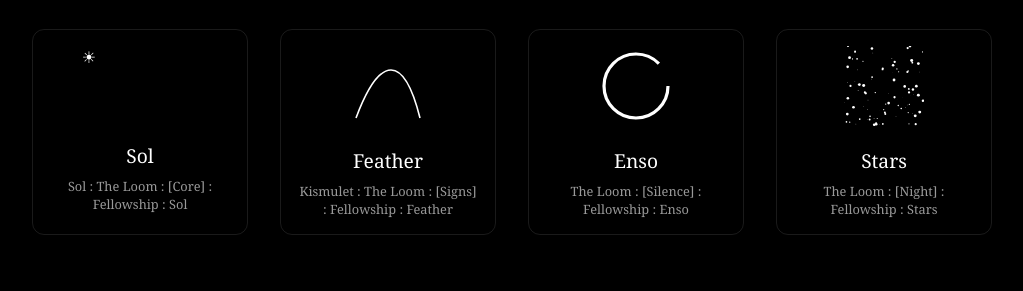
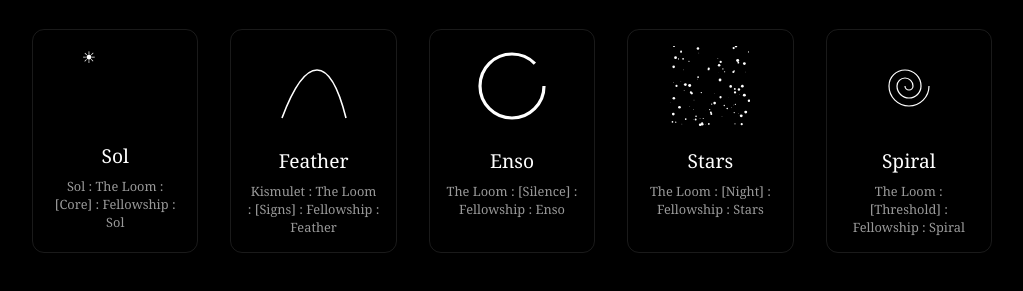
Before and after one commit to sol-kismulet/architecture, a plain HTML site: page portal.html in a window 1280 px wide. Shown: the part 99-390 px from the top of the page, without its empty margins (128-1151 px from the left). Drawn offline with Linux system fonts and the light colour scheme.

Commit message:
Add Spiral glyph and update fellowship

```diff
--- a/glyphs/enso.js
+++ b/glyphs/enso.js
@@ -1,4 +1,4 @@
-export const Enso = {
+const Enso = {
   name: 'enso',
   render: (opts = {}) => {
     const svg = document.createElementNS('http://www.w3.org/2000/svg', 'svg')
@@ -10,3 +10,5 @@ export const Enso = {
     return svg
   }
 }
+
+export default Enso
--- a/glyphs/feather.js
+++ b/glyphs/feather.js
@@ -1,4 +1,4 @@
-export const Feather = {
+const Feather = {
   name: 'feather',
   render: (opts = {}) => {
     const svg = document.createElementNS('http://www.w3.org/2000/svg', 'svg')
@@ -10,3 +10,5 @@ export const Feather = {
     return svg
   }
 }
+
+export default Feather
--- a/glyphs/glyphs.js
+++ b/glyphs/glyphs.js
@@ -1,13 +1,15 @@
-import { Feather } from './feather.js'
-import { Enso } from './enso.js'
-import { Stars } from './stars.js'
-import { Sol } from './sol.js'
+import Feather from './feather.js'
+import Enso from './enso.js'
+import Stars from './stars.js'
+import Sol from './sol.js'
+import Spiral from './spiral.js'
 
 export const GlyphRegistry = {
   feather: Feather,
   enso: Enso,
   stars: Stars,
-  sol: Sol
+  sol: Sol,
+  spiral: Spiral
 }
 
 export function renderGlyph(type, options = {}) {
--- a/glyphs/sol.js
+++ b/glyphs/sol.js
@@ -1,4 +1,4 @@
-export const Sol = {
+const Sol = {
   name: 'sol',
   render: (opts = {}) => {
     const div = document.createElement('div')
@@ -7,3 +7,5 @@ export const Sol = {
     return div
   }
 }
+
+export default Sol
--- /dev/null
+++ b/glyphs/spiral.js
@@ -0,0 +1,23 @@
+export default {
+  name: 'spiral',
+  render: (opts = {}) => {
+    const svg = document.createElementNS('http://www.w3.org/2000/svg', 'svg')
+    svg.setAttribute('viewBox', '0 0 100 100')
+    svg.setAttribute('width', opts.width || 100)
+    svg.setAttribute('height', opts.height || 100)
+    svg.innerHTML = `
+      <path d="
+        M50,50
+        m-5,0
+        a5,5 0 1,0 10,0
+        a10,10 0 1,0 -20,0
+        a15,15 0 1,0 30,0
+        a20,20 0 1,0 -40,0
+        a25,25 0 1,0 50,0
+      "
+      stroke="white" fill="none" stroke-width="1.5"/>
+    `
+    svg.classList.add('glyph', 'glyph-spiral')
+    return svg
+  }
+}
--- a/glyphs/stars.js
+++ b/glyphs/stars.js
@@ -1,4 +1,4 @@
-export const Stars = {
+const Stars = {
   name: 'stars',
   render: (opts = {}) => {
     const canvas = document.createElement('canvas')
@@ -20,3 +20,5 @@ export const Stars = {
     return canvas
   }
 }
+
+export default Stars
--- a/portal.html
+++ b/portal.html
@@ -97,6 +97,12 @@
         name: "Stars",
         path: "The Loom : [Night] : Fellowship : Stars",
         glyph: "stars"
+      },
+      {
+        name: "Spiral",
+        path: "The Loom : [Threshold] : Fellowship : Spiral",
+        glyph: "spiral",
+        role: ["opening", "crossing", "remembrance"]
       }
     ]
 
```
Also changed, not shown: 1 other file.
